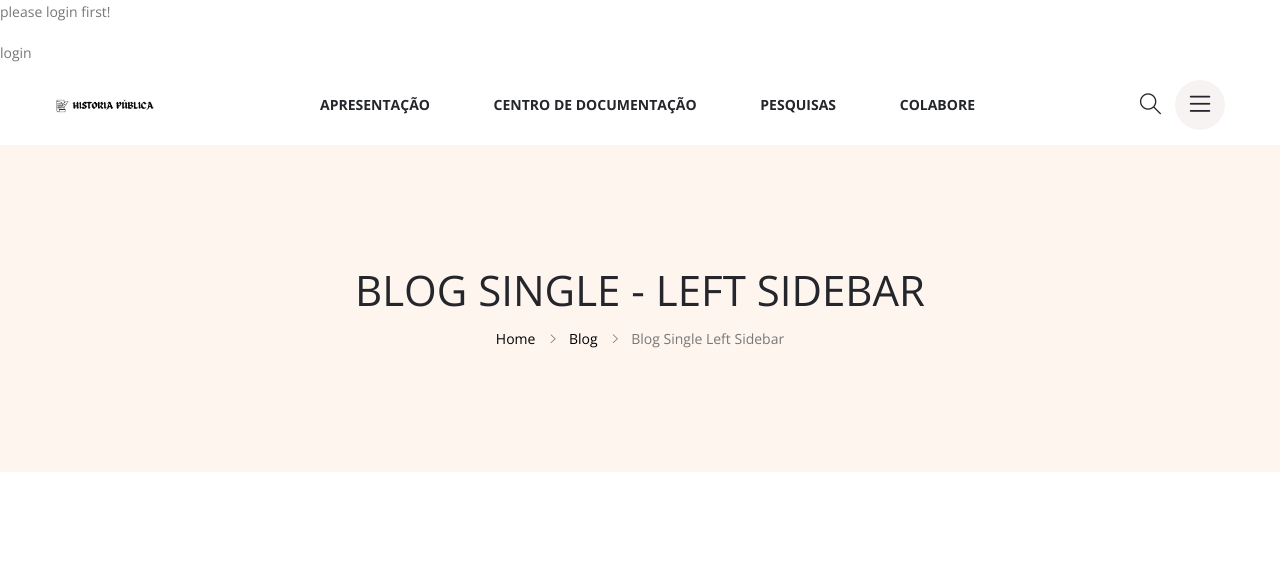
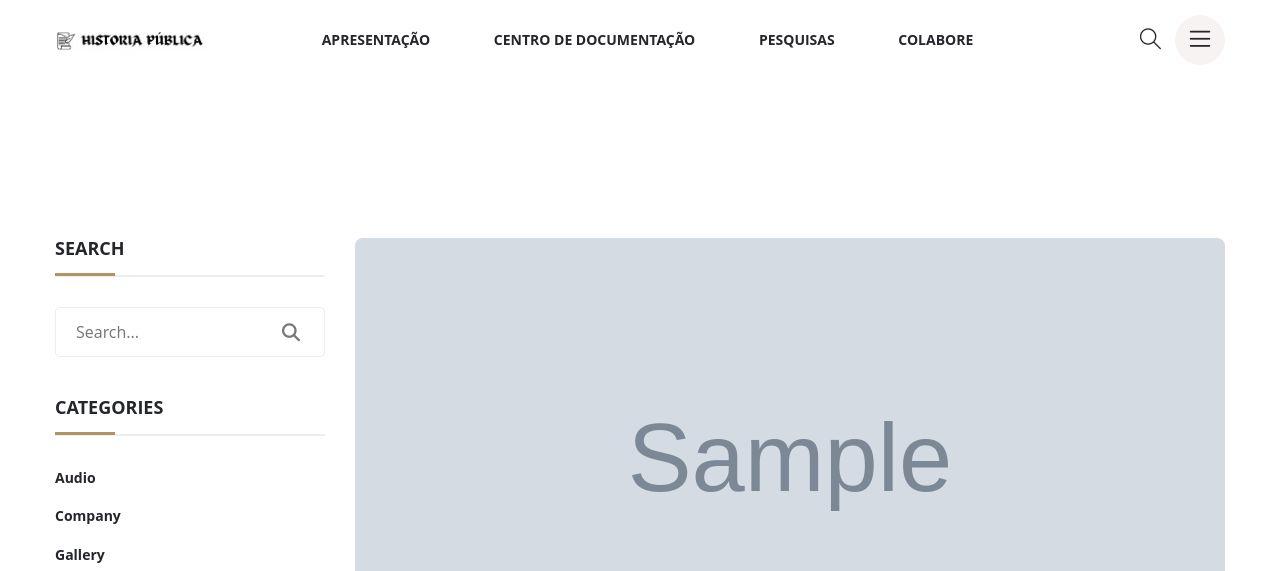
Before and after one commit to Lopeszz/FrontEnd-Projeto-Camila, a PHP site: page /FrontEnd-Projeto-Camila/blog-single-sidebar-left.php?post_id=1 in a window 1280 px wide. Shown: the top 571 px of the page. Run offline with PHP 8.4, Linux system fonts and the light colour scheme; tables that the repository leaves empty hold one stand-in row (values such as "Sample post"); grey boxes marked "Sample" are stand-in pictures; some libraries are stand-ins or nearby versions; some web fonts are replaced.

Commit message:
att-leiaMais

```diff
--- a/blog-single-sidebar-left.php
+++ b/blog-single-sidebar-left.php
@@ -112,7 +112,7 @@
     <!-- Use the minified version files listed below for better performance and remove the files listed above -->
     <link rel="stylesheet" href="assets/css/vendor/vendor.min.css">
     <link rel="stylesheet" href="assets/css/plugins/plugins.min.css">
-    <link rel="stylesheet" href="assets/css/style.min.css">
+    <link rel="stylesheet" href="assets/css/style.css">
     <link rel="stylesheet" href="https://cdnjs.cloudflare.com/ajax/libs/font-awesome/6.1.1/css/all.min.css">
 
 
@@ -120,7 +120,7 @@
 
 <body>
     <!-- header section starts  -->
-    <?php include 'components/user_header-blog-not-view.php'; ?>
+
     <!-- header section ends -->
     <?php
     require_once("menu.php");
@@ -158,14 +158,14 @@
             <div class="container">
                 <div class="row">
                     <div class="col-12">
-                        <h3 class="breadcrumb-title">Blog Single - Left Sidebar</h3>
+
                         <div class="breadcrumb-nav breadcrumb-nav-color--black breadcrumb-nav-hover-color--golden">
                             <nav aria-label="breadcrumb">
-                                <ul>
+                                <!-- <ul>
                                     <li><a href="index.html">Home</a></li>
                                     <li><a href="blog-grid-sidebar-left.html">Blog</a></li>
                                     <li class="active" aria-current="page">Blog Single Left Sidebar</li>
-                                </ul>
+                                </ul> -->
                             </nav>
                         </div>
                     </div>
--- a/pesquisas.php
+++ b/pesquisas.php
@@ -94,7 +94,7 @@
                                                 <input type="hidden" name="post_id" value="<?= $post_id; ?>">
                                                 <input type="hidden" name="admin_id" value="<?= $fetch_posts['admin_id']; ?>">
                                                 <div class="image-box">
-                                                    <a href="blog-single-sidebar-left.php" class="image-link">
+                                                    <a href="blog-single-sidebar-left.php?post_id=<?= $post_id; ?>" class="image-link">
                                                         <?php
                                                         if ($fetch_posts['image'] != '') {
                                                             ?>
@@ -118,7 +118,7 @@
                                                             </a>
                                                         </li>
                                                     </ul>
-                                                    <h6 class="title"><a href="blog-single-sidebar-left.php">
+                                                    <h6 class="title"><a href="blog-single-sidebar-left.php?post_id=<?= $post_id; ?>">
                                                             <?= $fetch_posts['title']; ?>
                                                         </a>
                                                     </h6>
```
